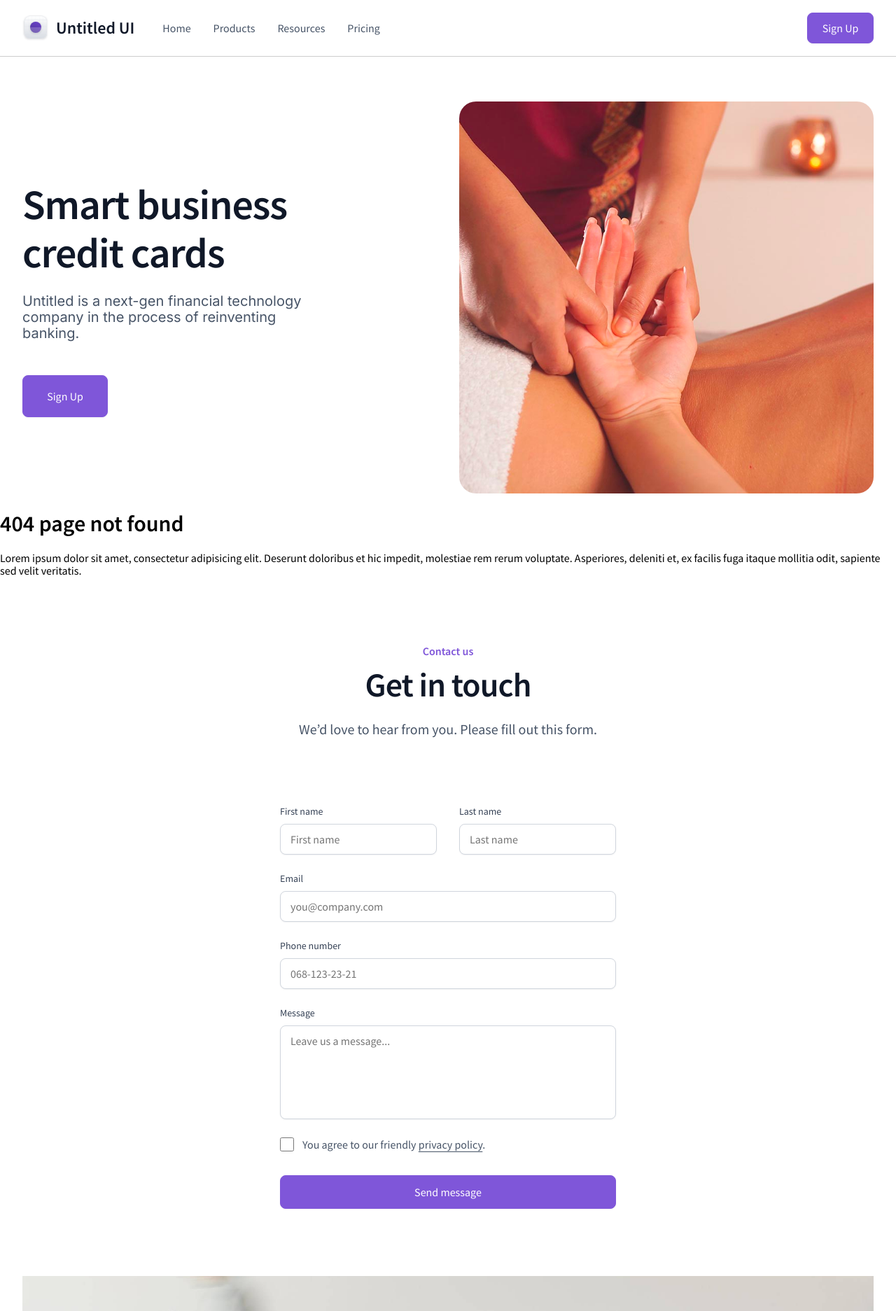
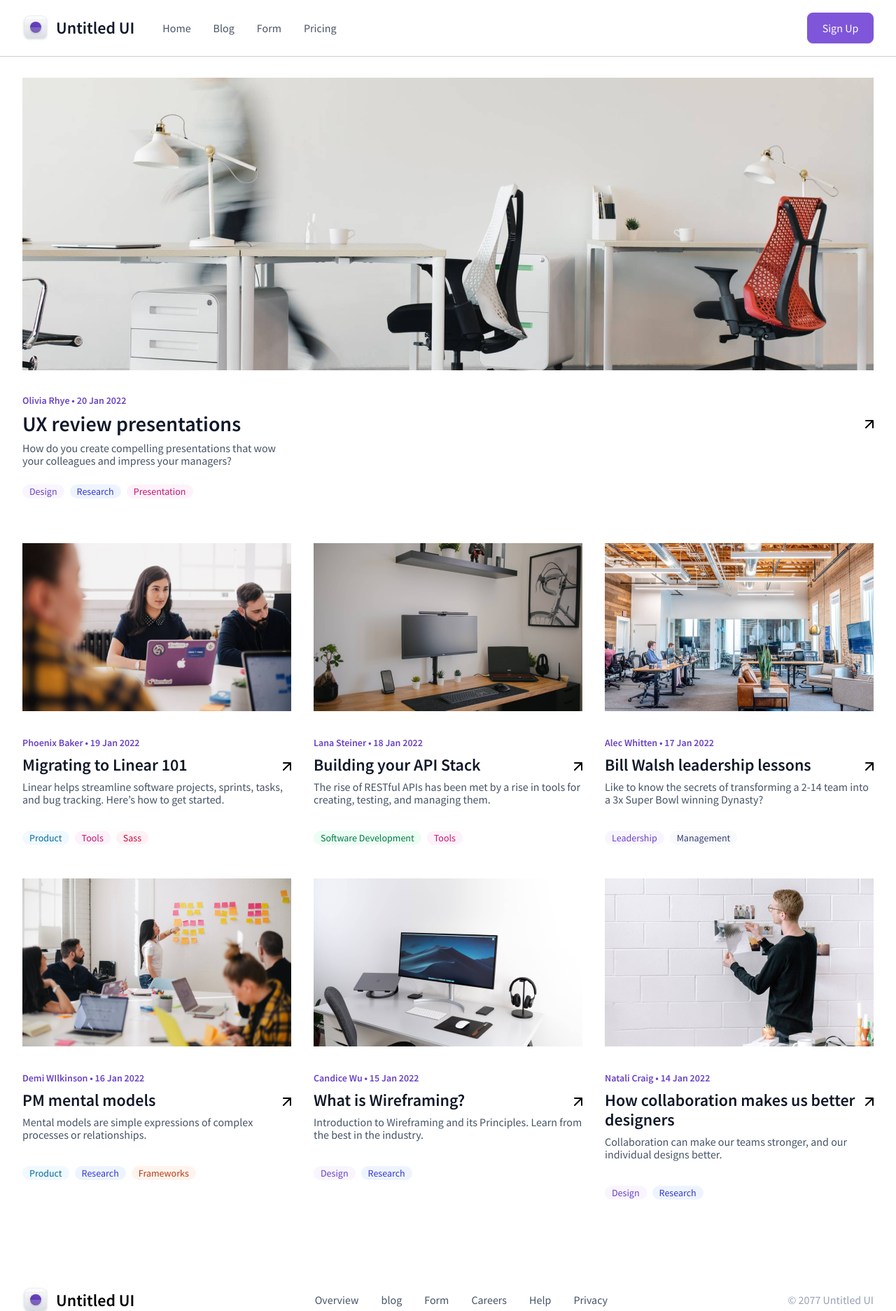
Before and after one commit to theromanovich/toscar, a Next.js app: page /blog in a window 1280 px wide. Before the commit this address had no page. Shown: the top 1873 px of the page at 70% size. Built offline with nearby package versions, Linux system fonts and the light colour scheme.

Commit message:
add pages

```diff
--- a/src/components/Footer/Footer.js
+++ b/src/components/Footer/Footer.js
@@ -9,18 +9,18 @@ const navigationFooter = [
     },
     {
         id: 2,
-        title: 'Features',
-        path: '/master'
+        title: 'blog',
+        path: '/blog'
     },
     {
         id: 3,
-        title: 'Pricing',
+        title: 'Form',
         path: '/blog'
     },
     {
         id: 4,
         title: 'Careers',
-        path: '/about'
+        path: '/form'
     },
     {
         id: 5,
--- a/src/components/Header/Header.js
+++ b/src/components/Header/Header.js
@@ -9,13 +9,13 @@ const navigation = [
     },
     {
         id: 2,
-        title: 'Products',
-        path: '/master'
+        title: 'Blog',
+        path: '/blog'
     },
     {
         id: 3,
-        title: 'Resources',
-        path: '/blog'
+        title: 'Form',
+        path: '/form'
     },
     {
         id: 4,
--- a/src/components/Layout/Layout.js
+++ b/src/components/Layout/Layout.js
@@ -2,19 +2,18 @@ import Header from '../Header/Header'
 import Footer from '../Footer/Footer'
 import Hero from '../Hero/Hero';
 import Form from '../Form/Form';
-import Blog from '../Blog/Blog';
+import Blog from '../../../alpina-ui/src/components/Blog/Blog';
 
 
 const Layout = ({children}) => (
-    <div>
-
+    <>
         <Header/>
-        <Hero/>
+        {/* <Hero/> */}
         {children}
-        <Form/>
-        <Blog/>
+        {/* <Form/> */}
+        {/* <Blog/> */}
         <Footer/>
-    </div>
+    </>
 );
 
 export default Layout;
--- /dev/null
+++ b/src/pages/blog/index.js
@@ -0,0 +1,10 @@
+import Blog from '@/components/Blog/Blog'
+
+const blog = () => {
+  return (
+    <>
+        <Blog></Blog>
+    </>
+  )
+}
+export default blog;
--- a/src/style/block/blog.scss
+++ b/src/style/block/blog.scss
@@ -1,4 +1,5 @@
 .blog {
+    padding-top: 30px;
     img {
         margin-bottom: 32px;
         width: 1216px;
```
Also changed, not shown: src/pages/form.js (added, +7 -0 lines), src/pages/index.js (+8 -7 lines), 1 other file (tests, documents, lock files or other folders).
